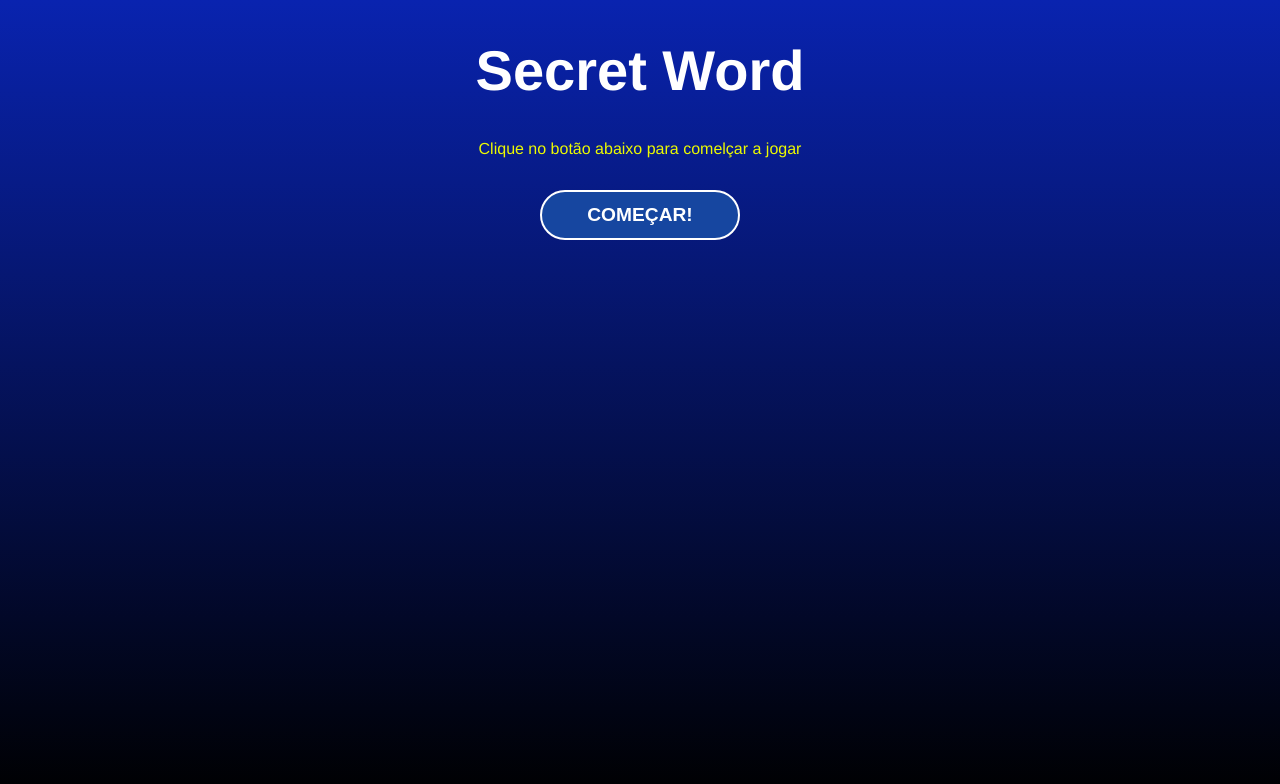
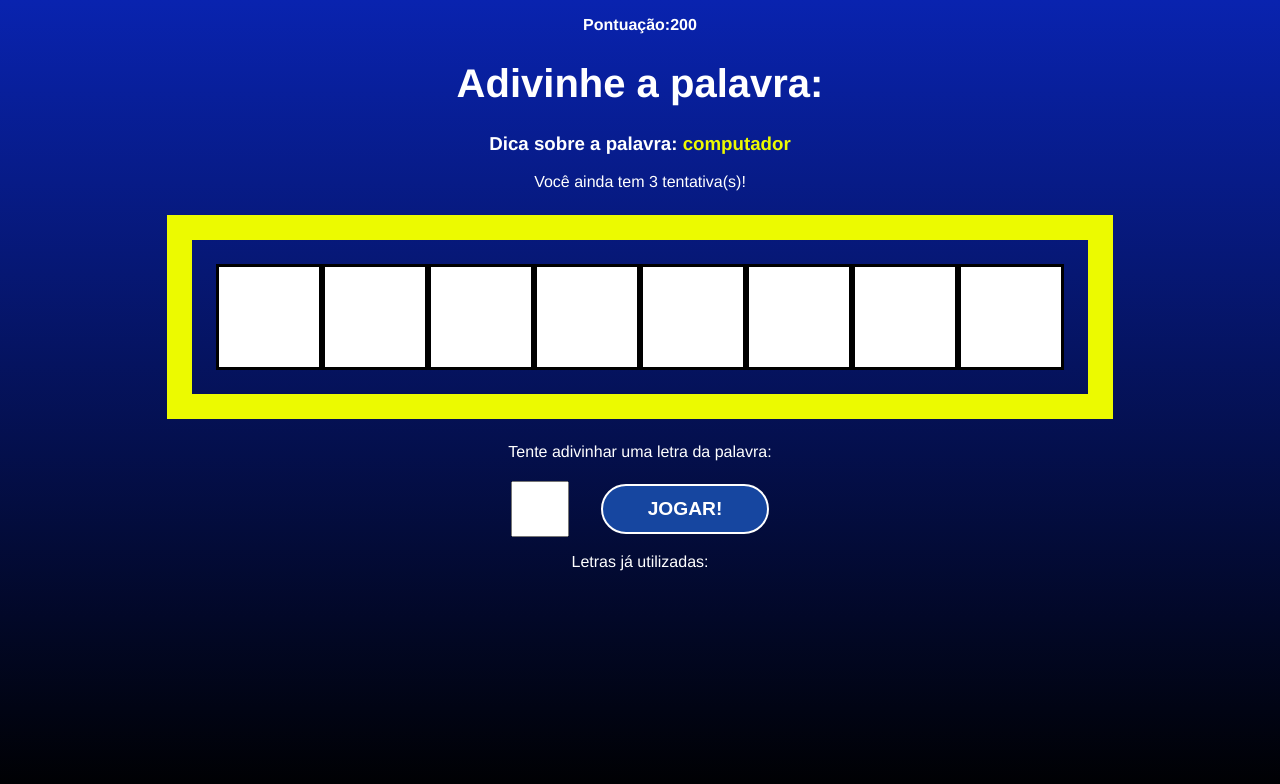
Before and after one commit to nicksemk/secretword, a React (Vite) app: page / in a window 1280 px wide. Shown: the top 784 px of the page. Built offline with nearby package versions, Linux system fonts and the light colour scheme.

Commit message:
project secret-word finalizado

```diff
--- a/src/App.jsx
+++ b/src/App.jsx
@@ -2,7 +2,7 @@
 import "./App.css";
 
 //REACT
-import { useEffect, useState } from "react";
+import { useEffect, useState, useCallback } from "react";
 
 //DATA
 import { wordsList } from "./data/words";
@@ -18,7 +18,7 @@
   { id: 3, name: "end" },
 ];
 
-  const quessesQty = 3
+const guessesQty = 3; // Corrigido aqui
 
 function App() {
   const [gameStage, setGameStage] = useState(stages[0].name);
@@ -30,38 +30,31 @@
 
   const [guessedLetters, setGuessedLetters] = useState([]);
   const [wrongLetters, setWrongLetters] = useState([]);
-  const [guesses, setGuessses] = useState(quessesQty);
+  const [guesses, setGuesses] = useState(guessesQty); // Corrigido aqui
   const [score, setScore] = useState(0);
 
-  const pickWordAndCategory = () => {
+  const pickWordAndCategory = useCallback(() => {
     // pick a random category
     const categories = Object.keys(words);
     const category =
-      categories[Math.floor(Math.random() * Object.keys(categories).length)];
-
-    console.log(category);
+      categories[Math.floor(Math.random() * categories.length)];
 
     // pick a random word
     const word =
       words[category][Math.floor(Math.random() * words[category].length)];
 
-    console.log(word);
-
     return { word, category };
-  };
+  }, [words]);
 
   // starts the secret word game
-  const startGame = () => {
+  const startGame = useCallback(() => {
+    //clear all letters
+    ClearLetterStates();
     // pick word and category
     const { word, category } = pickWordAndCategory();
 
     // create an array of letters
-    let wordLetters = word.split("");
-
-    wordLetters = wordLetters.map((l) => l.toLowerCase());
-
-    console.log(word, category);
-    console.log(wordLetters);
+    let wordLetters = word.split("").map((l) => l.toLowerCase());
 
     //fill states
     setPickedWord(word);
@@ -69,19 +62,17 @@
     setLetters(wordLetters);
 
     setGameStage(stages[1].name);
-  };
+  }, [pickWordAndCategory]);
 
   // process the letter input
   const verifyLetter = (letter) => {
     const normalizedLetter = letter.toLowerCase();
 
     // check if letter has been utilized
-    // checar se a letra foi utilizada
     if (
       guessedLetters.includes(normalizedLetter) ||
       wrongLetters.includes(normalizedLetter)
     ) {
-      //checa se x esta incluido em y
       return;
     }
 
@@ -97,7 +88,7 @@
         normalizedLetter,
       ]);
 
-      setGuessses((actualGuesses) => actualGuesses - 1);
+      setGuesses((actualGuesses) => actualGuesses - 1);
     }
   };
 
@@ -106,20 +97,32 @@
     setWrongLetters([]);
   };
 
+  //check if guesses ended
   useEffect(() => {
     if (guesses <= 0) {
       //reset all states
       ClearLetterStates();
-
       setGameStage(stages[2].name);
     }
   }, [guesses]);
 
+  //check win condition
+  useEffect(() => {
+    const uniqueLetters = [...new Set(letters)];
+
+    //win condition
+    if (guessedLetters.length === uniqueLetters.length) {
+      setScore((actualScore) => actualScore + 100);
+
+      //restart game with new word
+      startGame();
+    }
+  }, [guessedLetters, letters, startGame]);
+
   // restart the game
   const retry = () => {
-    setScore(0)
-    setGuessses(quessesQty)
-
+    setScore(0);
+    setGuesses(guessesQty); // Corrigido aqui
     setGameStage(stages[0].name);
   };
 
@@ -139,7 +142,7 @@
             score={score}
           />
         )}
-        {gameStage === "end" && <GameOver retry={retry} score={score}/>}
+        {gameStage === "end" && <GameOver retry={retry} score={score} />}
       </div>
     </>
   );
```
